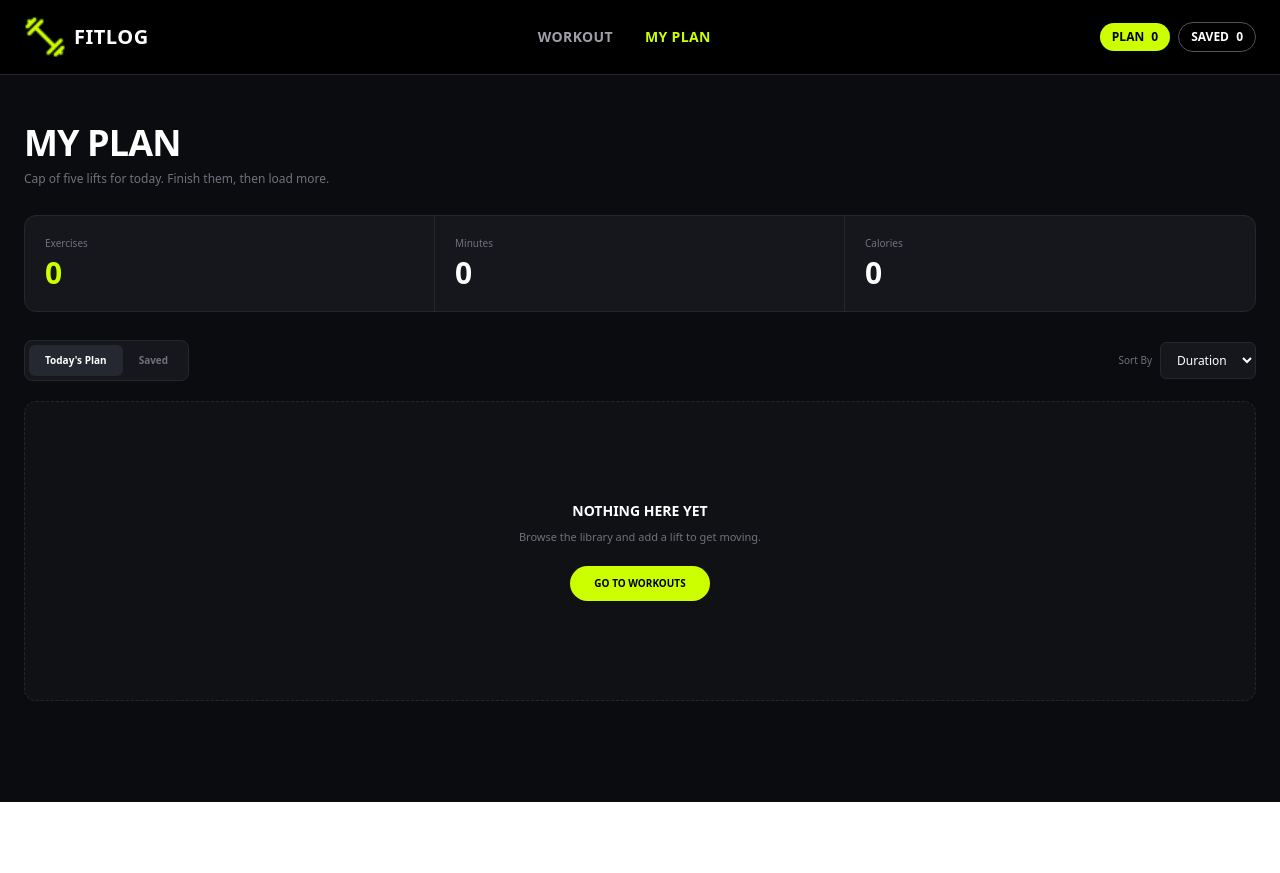
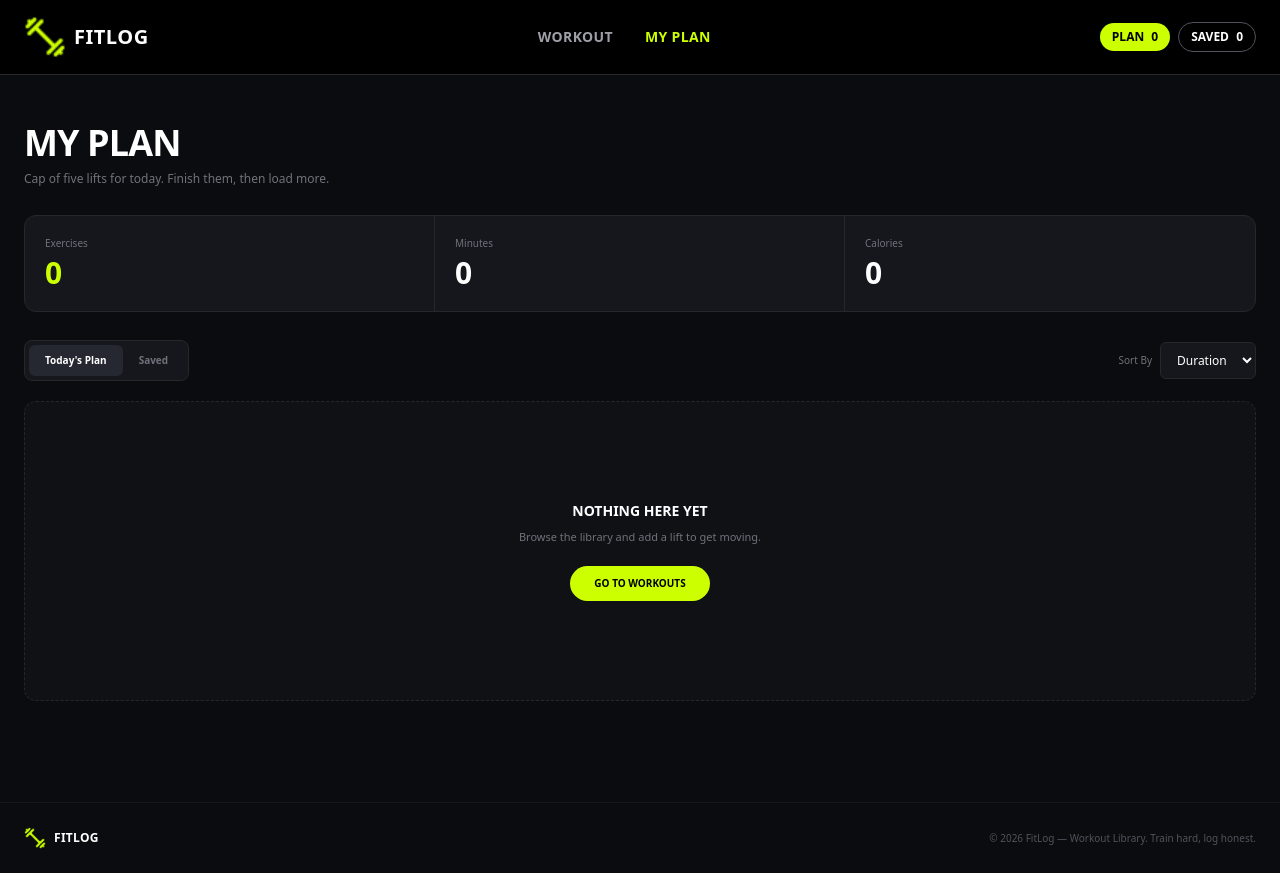
Before and after one commit to ariful-arif124/Fit-Log-Site, a Next.js app: page /my-plan in a window 1280 px wide. Before the commit the page ends 802 px from the top, so only its background shows below. Built offline with nearby package versions, Linux system fonts and the light colour scheme.

Commit message:
Footer Done

```diff
--- a/src/app/layout.tsx
+++ b/src/app/layout.tsx
@@ -3,6 +3,7 @@ import "./globals.css";
 import "react-toastify/dist/ReactToastify.css";
 
 import Navbar from "@/components/Navber";
+import Footer from "@/components/Footer";
 import { FitLogProvider } from "@/context/FitLogContext";
 import { ToastContainer } from "react-toastify";
 
@@ -24,6 +25,8 @@ export default function RootLayout({
 
           {children}
 
+          <Footer />
+
           <ToastContainer
             position="top-right"
             autoClose={2500}
--- /dev/null
+++ b/src/components/Footer.tsx
@@ -0,0 +1,29 @@
+import Image from "next/image";
+
+export default function Footer() {
+  return (
+    <footer className="border-t border-zinc-900 bg-[#0b0c0f]">
+      <div className="mx-auto flex max-w-7xl flex-col gap-3 px-4 py-6 sm:flex-row sm:items-center sm:justify-between md:px-6">
+
+        <div className="flex items-center gap-2">
+          <Image
+            src="/images/logo.png"
+            alt="FitLog"
+            width={22}
+            height={22}
+            className="object-contain"
+          />
+
+          <span className="text-xs font-black tracking-wide text-white">
+            FITLOG
+          </span>
+        </div>
+
+        <p className="text-[10px] text-zinc-600">
+          © 2026 FitLog — Workout Library. Train hard, log honest.
+        </p>
+
+      </div>
+    </footer>
+  );
+}
--- a/src/components/PlanCard.tsx
+++ b/src/components/PlanCard.tsx
@@ -4,6 +4,7 @@ import Image from "next/image";
 import Link from "next/link";
 import { Workout } from "@/types/workout";
 import { useFitLog } from "@/context/FitLogContext";
+import { toast } from "react-toastify";
 
 interface PlanCardProps {
   workout: Workout;
@@ -20,13 +21,25 @@ export default function PlanCard({ workout, type }: PlanCardProps) {
   const handleRemove = () => {
     if (type === "plan") {
       removeFromPlan(workout.id);
+      toast.success("Removed from today's plan");
     } else {
       removeFromSaved(workout.id);
+      toast.success("Removed from saved");
     }
+  };
+
+  const handleDone = () => {
+    markAsDone(workout.id);
+    toast.success("Workout marked as done");
+  };
+
+  const handleViewDetails = () => {
+    toast.info("Opening workout details");
   };
 
   return (
     <div className="group flex items-center gap-4 rounded-xl border border-zinc-800 bg-[#15171c] p-3 transition hover:border-zinc-700 sm:p-4">
+
       <div className="relative h-16 w-24 shrink-0 overflow-hidden rounded-lg sm:h-20 sm:w-32">
         <Image
           src={workout.image}
@@ -53,8 +66,10 @@ export default function PlanCard({ workout, type }: PlanCardProps) {
       </div>
 
       <div className="flex shrink-0 items-center gap-2">
+
         <Link
           href={`/workouts/${workout.id}`}
+          onClick={handleViewDetails}
           className="hidden rounded-full border border-zinc-700 px-4 py-2 text-[10px] font-bold uppercase text-zinc-300 transition hover:border-[#ccff00] hover:text-[#ccff00] sm:block"
         >
           View Details
@@ -62,7 +77,7 @@ export default function PlanCard({ workout, type }: PlanCardProps) {
 
         {type === "plan" && (
           <button
-            onClick={() => markAsDone(workout.id)}
+            onClick={handleDone}
             className="rounded-full bg-[#ccff00] px-4 py-2 text-[10px] font-black uppercase text-black transition hover:bg-white"
           >
             ✓ Mark as Done
@@ -76,6 +91,7 @@ export default function PlanCard({ workout, type }: PlanCardProps) {
         >
           ×
         </button>
+
       </div>
     </div>
   );
```
